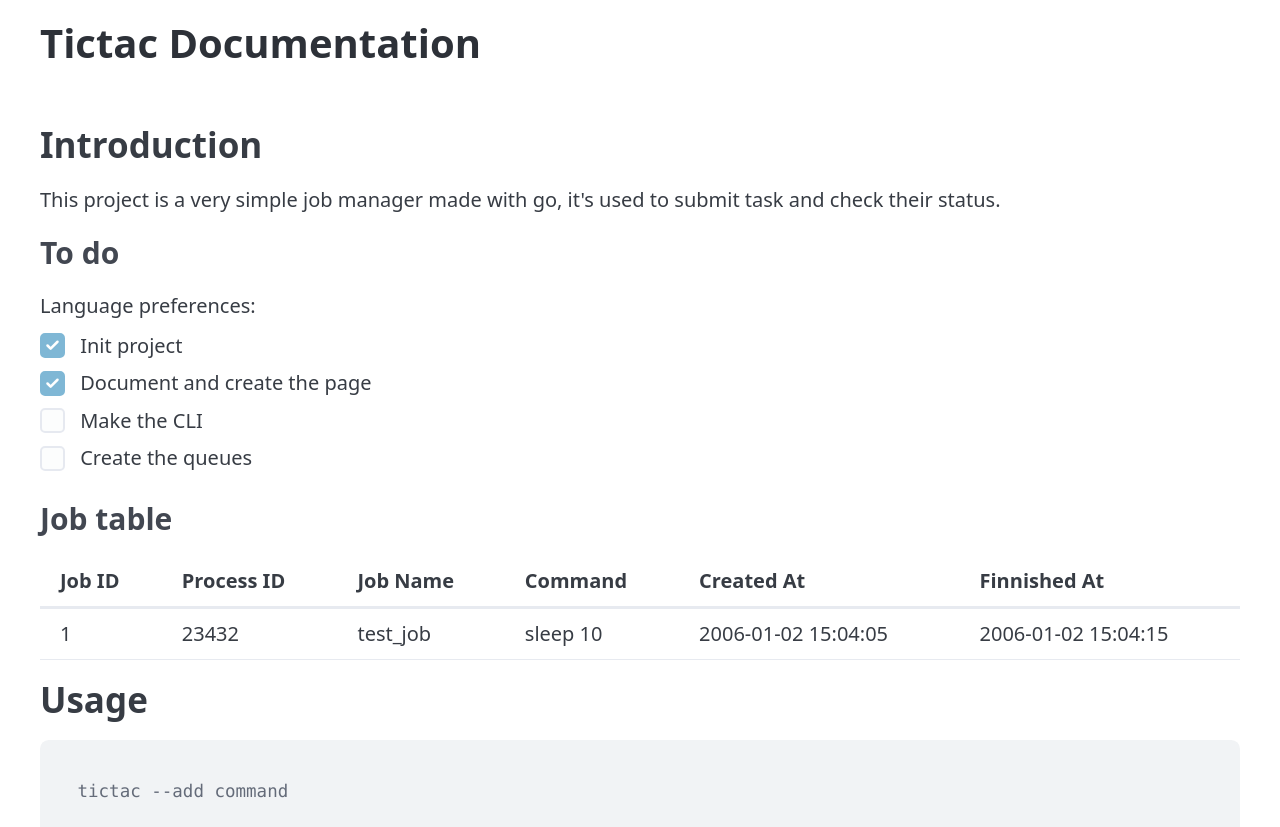
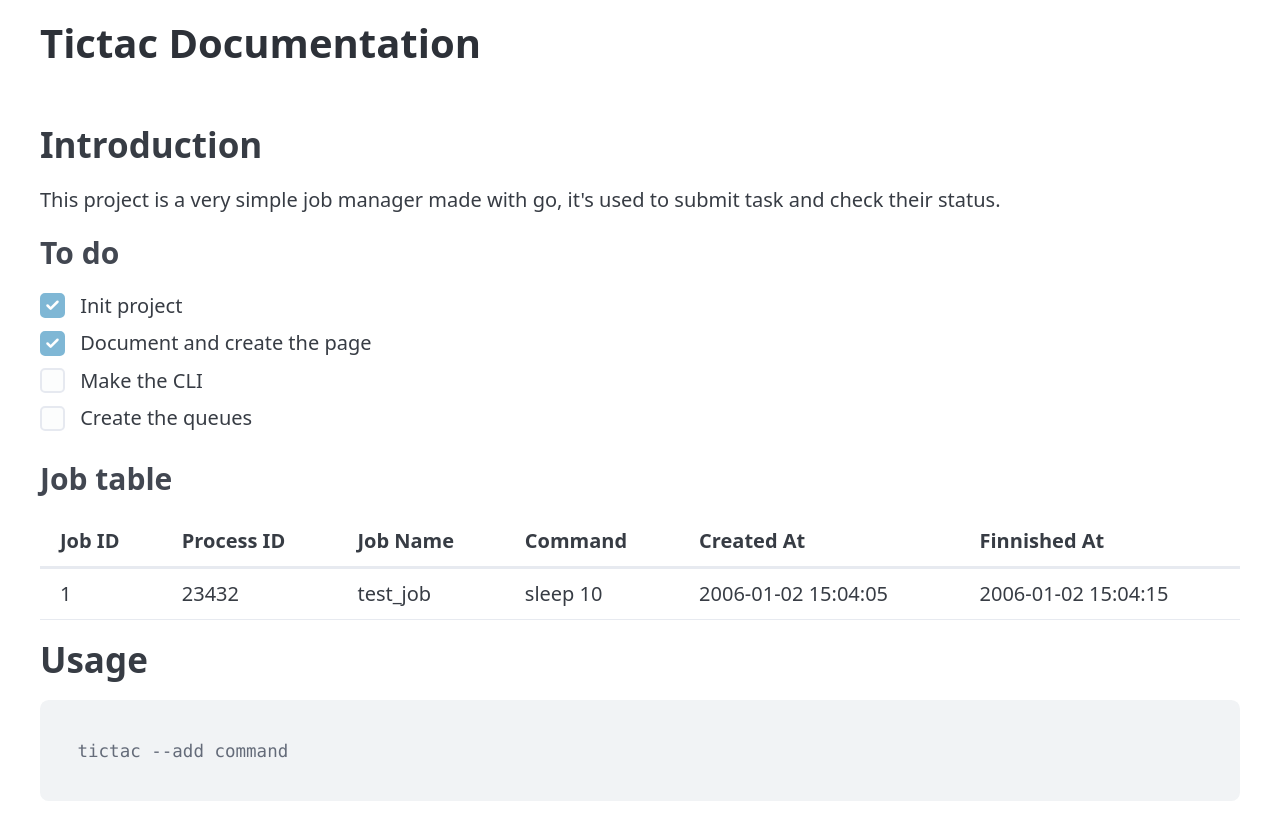
Before and after one commit to arnaualbert/tictac_scheduler, a plain HTML site: page index.html in a window 1280 px wide. Shown: the top 827 px of the page. Drawn offline with nearby package versions, Linux system fonts and the light colour scheme.

Commit message:
index.html

```diff
--- a/index.html
+++ b/index.html
@@ -55,7 +55,6 @@
         <section>
             <h3>To do</h3>
             <fieldset>
-                <legend>Language preferences:</legend>
                 <label>
                   <input type="checkbox" name="init-project" checked disabled/>
                   Init project
```
